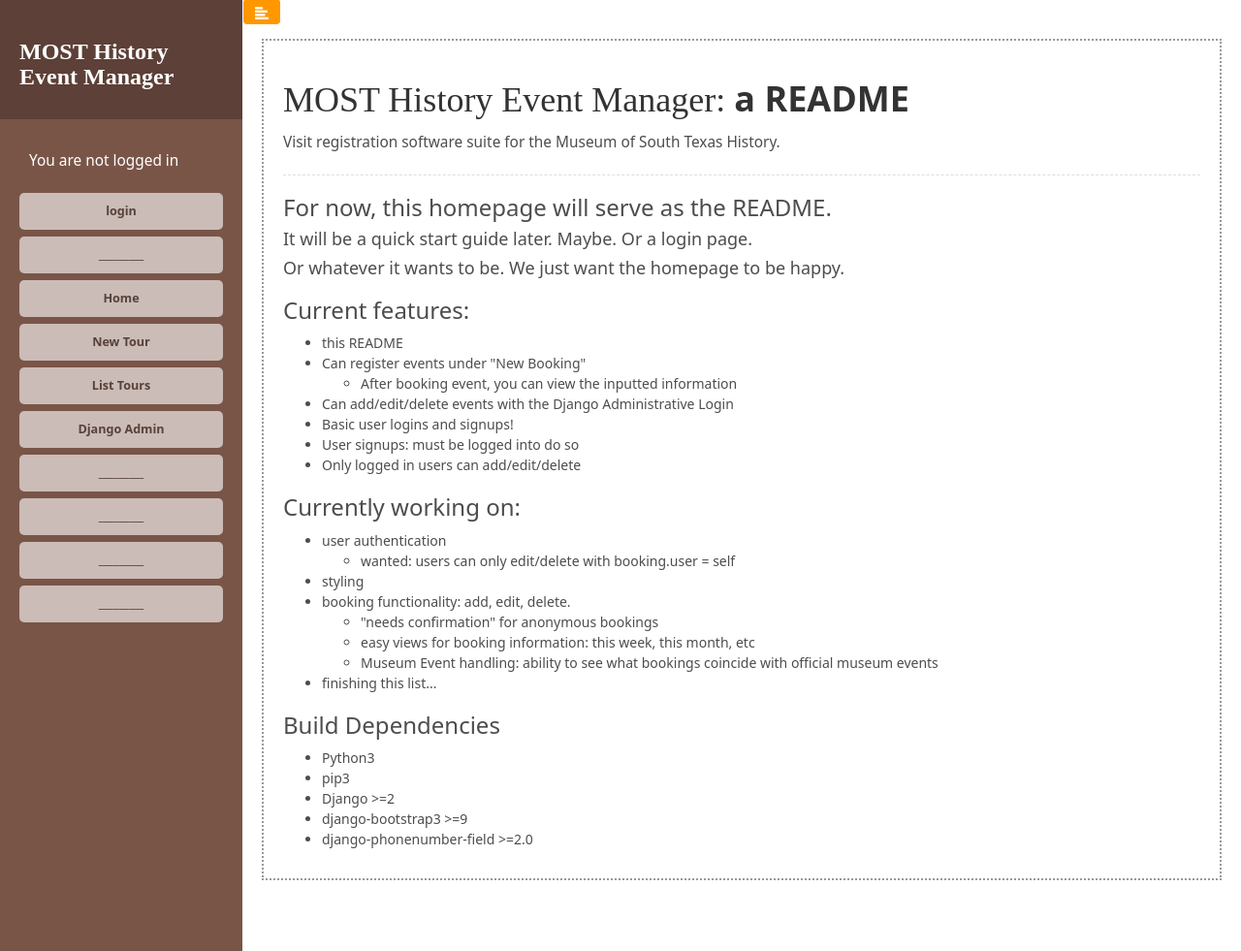
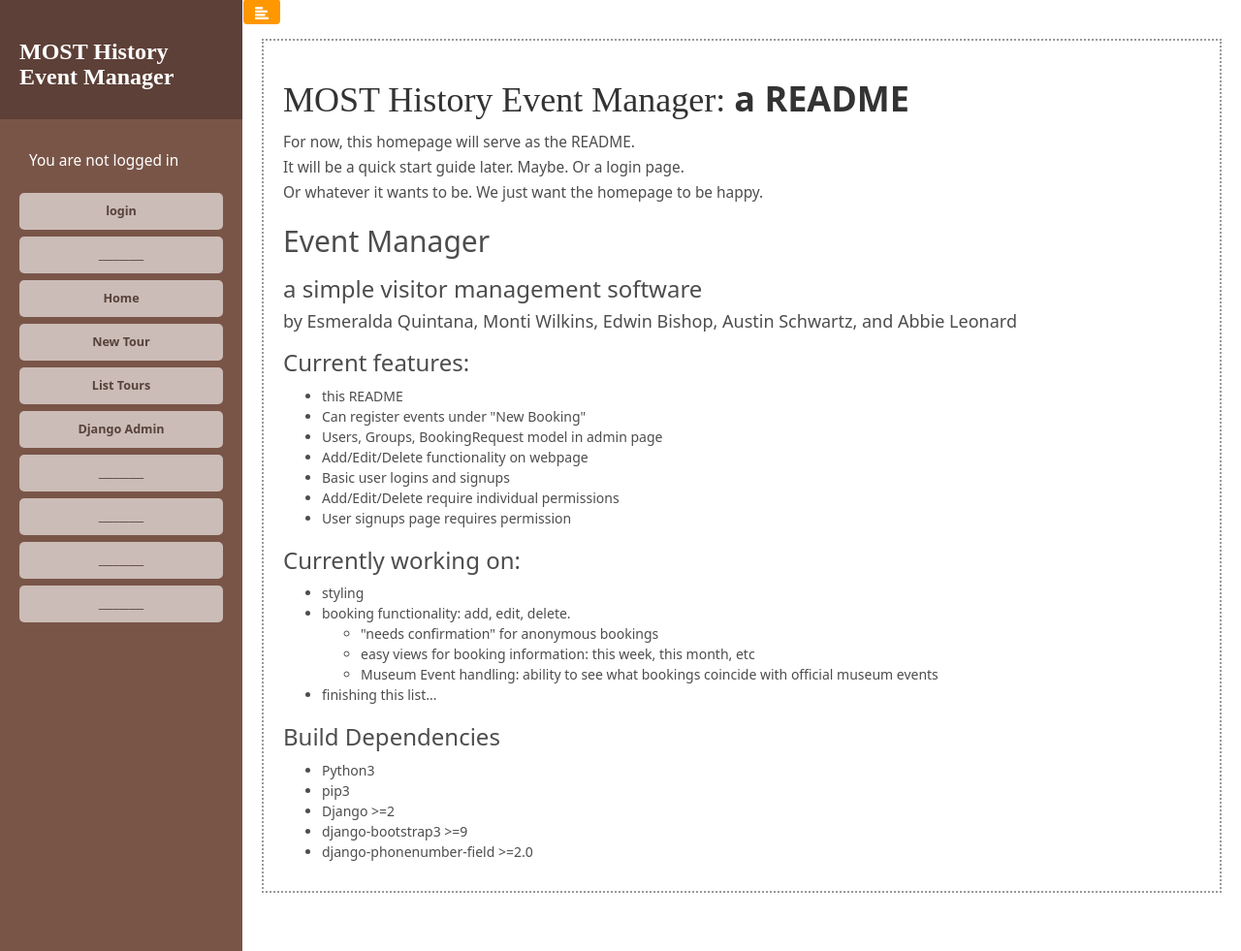
Before and after one commit to EsmeraldaQuintana/MOSTregi, a Django app: page / in a window 1280 px wide. Shown: the whole page at 97% size. Run offline with Django 3.2, Linux system fonts and the light colour scheme; some libraries are stand-ins or nearby versions.

Commit message:
add script that turns README.md into an html file that is imported into the homepage

```diff
--- /dev/null
+++ b/MOSTregi/templates/README.html
@@ -0,0 +1,40 @@
+<h2>Event Manager</h2>
+
+<h3>a simple visitor management software</h3>
+
+<h4>by Esmeralda Quintana, Monti Wilkins, Edwin Bishop, Austin Schwartz, and Abbie Leonard</h4>
+
+<h3>Current features:</h3>
+
+<ul>
+<li>this README</li>
+<li>Can register events under "New Booking"</li>
+<li>Users, Groups, BookingRequest model in admin page</li>
+<li>Add/Edit/Delete functionality on webpage</li>
+<li>Basic user logins and signups</li>
+<li>Add/Edit/Delete require individual permissions</li>
+<li>User signups page requires permission</li>
+</ul>
+
+<h3>Currently working on:</h3>
+
+<ul>
+<li>styling</li>
+<li>booking functionality: add, edit, delete.
+<ul>
+<li>"needs confirmation" for anonymous bookings</li>
+<li>easy views for booking information: this week, this month, etc</li>
+<li>Museum Event handling: ability to see what bookings coincide with official museum events</li>
+</ul></li>
+<li>finishing this list...</li>
+</ul>
+
+<h3>Build Dependencies</h3>
+
+<ul>
+<li>Python3</li>
+<li>pip3</li>
+<li>Django &gt;=2</li>
+<li>django-bootstrap3 &gt;=9</li>
+<li>django-phonenumber-field &gt;=2.0</li>
+</ul>
--- a/MOSTregi/templates/home.html
+++ b/MOSTregi/templates/home.html
@@ -13,54 +13,11 @@
 
 {% block content %}
 <div class= "home">
-  <p>Visit registration software suite for the Museum of South Texas History.</p>
+  <p>For now, this homepage will serve as the README. <br>
+  It will be a quick start guide later. Maybe. Or a login page. <br>
+  Or whatever it wants to be. We just want the homepage to be happy.</p>
 
-  <div class="line"></div>
-
-  <h3>For now, this homepage will serve as the README.</h3>
-  <h4>It will be a quick start guide later. Maybe. Or a login page.</h4>
-  <h4>Or whatever it wants to be. We just want the homepage to be happy.</h4>
-
-  <h3>Current features:</h3>
-  <ul>
-    <li>this README</li>
-    <li>Can register events under "New Booking"
-      <ul>
-        <li>After booking event, you can view the inputted information</li>
-      </ul>
-    </li>
-    <li>Can add/edit/delete events with the Django Administrative Login</li>
-    <li>Basic user logins and signups!</li>
-    <li>User signups: must be logged into do so</li>
-    <li>Only logged in users can add/edit/delete</li>
-  </ul>
-
-  <h3>Currently working on:</h3>
-  <ul>
-    <li>user authentication
-      <ul>
-        <li>wanted: users can only edit/delete with booking.user = self</li>
-      </ul>
-    </li>
-    <li>styling</li>
-    <li>booking functionality: add, edit, delete.
-      <ul>
-        <li>"needs confirmation" for anonymous bookings</li>
-        <li>easy views for booking information: this week, this month, etc</li>
-        <li>Museum Event handling: ability to see what bookings coincide with official museum events</li>
-      </ul>
-    </li>
-    <li>finishing this list...</li>
-  </ul>
-
-  <h3>Build Dependencies</h3>
-  <ul>
-    <li>Python3</li>
-    <li>pip3</li>
-    <li>Django >=2</li>
-    <li>django-bootstrap3 >=9</li>
-    <li>django-phonenumber-field >=2.0</li>
-  </ul>
+  {% include 'README.html' %}
 </div>
 
 {% endblock %}
```
Also changed, not shown: MOSTregi/requirements.txt (+9 -0 lines), README.md, 2 other files.
